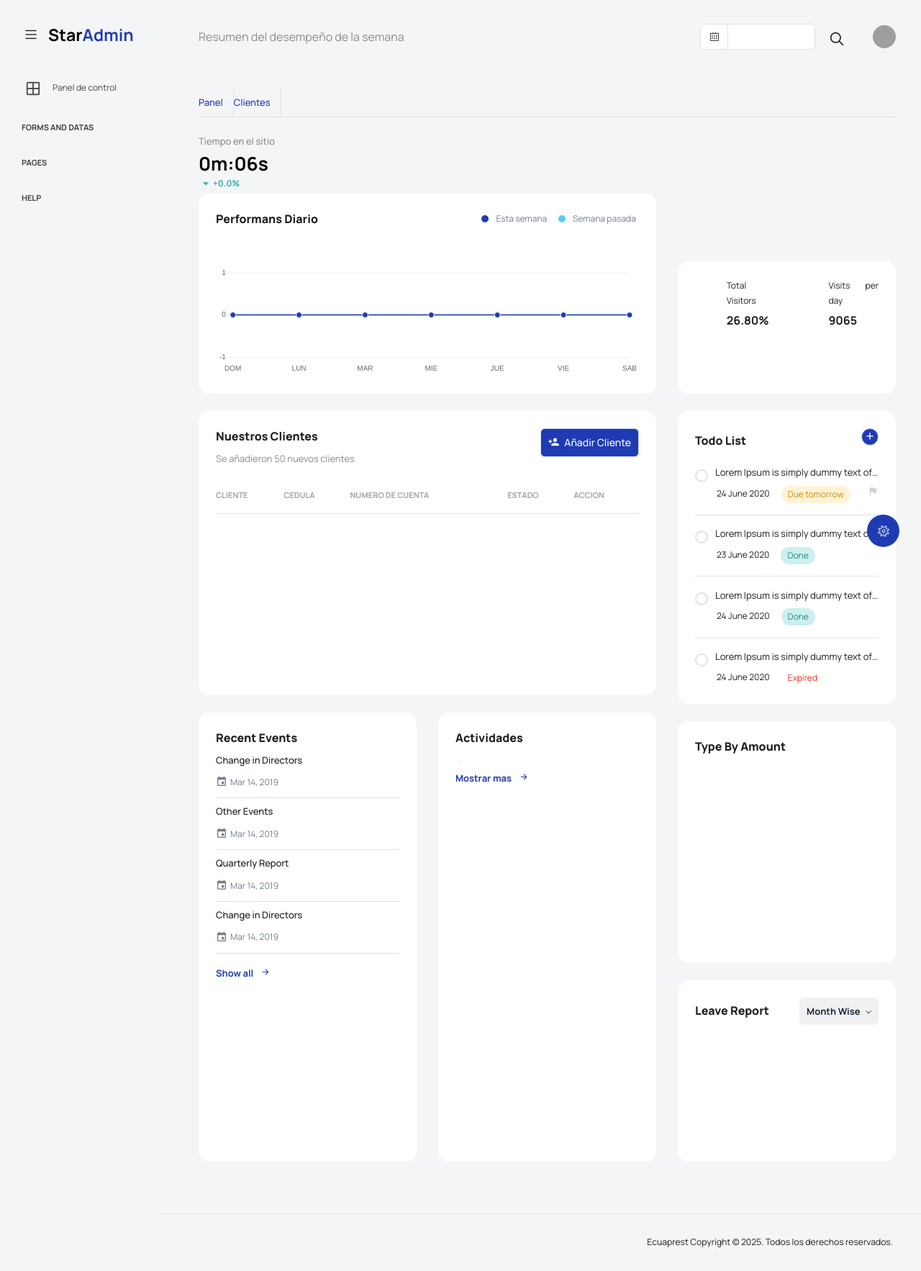
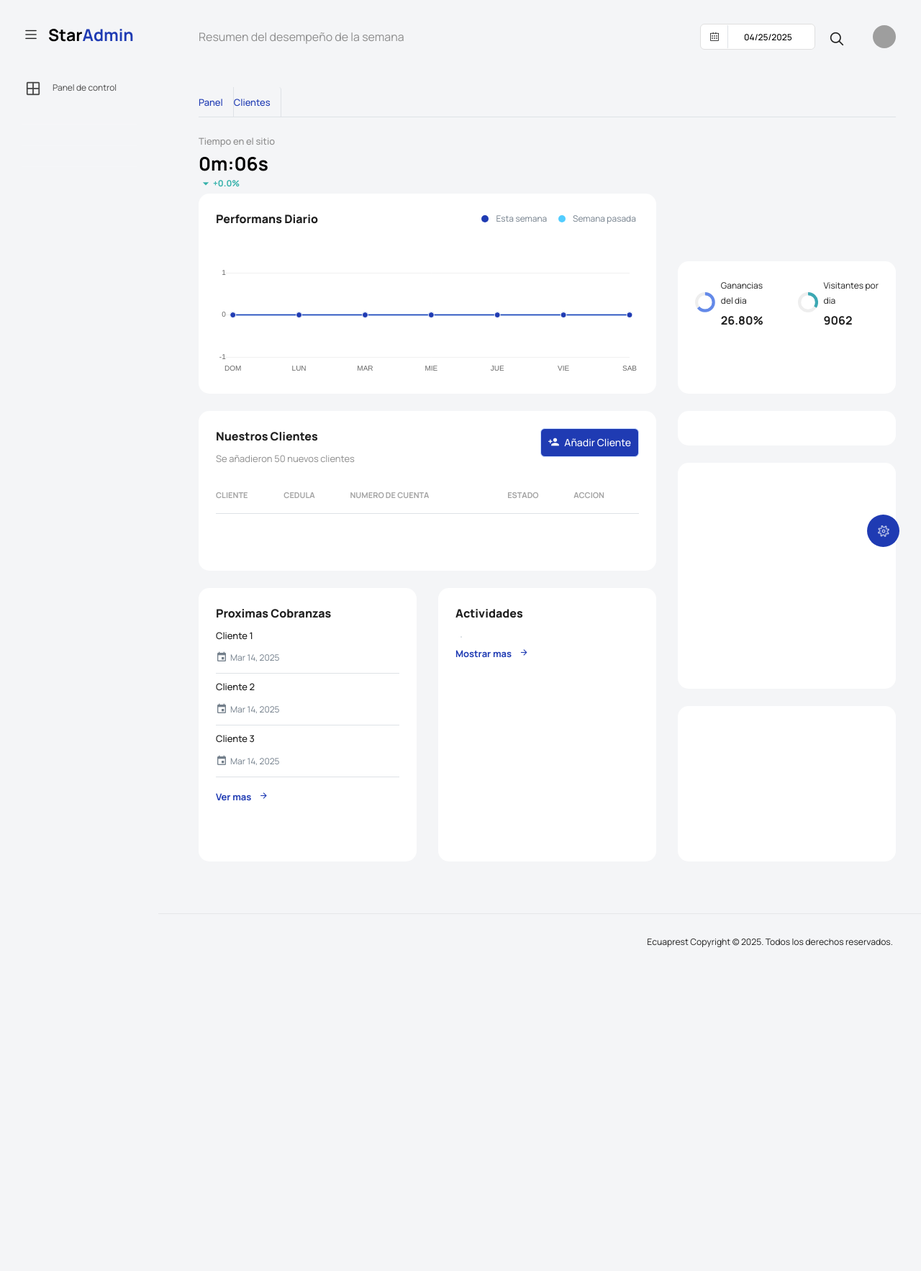
Before and after one commit to Luis-2102/Ecuaprest, a Flask app: page / in a window 1280 px wide. Shown: the whole page at 72% size. After the commit the page ends 1317 px from the top, so only its background shows below. Run offline with Flask 3, Linux system fonts and the light colour scheme; data that the repository does not hold is empty; a map, chart or similar area stays blank; some libraries are stand-ins or nearby versions; grey boxes are pictures that could not be loaded.

Commit message:
actualizacion calendario

```diff
--- a/Desktop/EcuaprestApp/config.py
+++ b/Desktop/EcuaprestApp/config.py
@@ -2,7 +2,7 @@
 import os
 
 class Config:
-#    SQLALCHEMY_DATABASE_URI = 'postgresql://postgres:Luis175365.@localhost:5433/Ecuaprest'
- #   SQLALCHEMY_TRACK_MODIFICATIONS = False
-    SQLALCHEMY_DATABASE_URI = 'postgresql://postgres:1234@localhost:5432/Ecuaprest'
+    SQLALCHEMY_DATABASE_URI = 'postgresql://postgres:Luis175365.@localhost:5433/Ecuaprest'
     SQLALCHEMY_TRACK_MODIFICATIONS = False
+#    SQLALCHEMY_DATABASE_URI = 'postgresql://postgres:1234@localhost:5432/Ecuaprest'
+#    SQLALCHEMY_TRACK_MODIFICATIONS = False
--- a/Desktop/EcuaprestApp/static/js/dashboard.js
+++ b/Desktop/EcuaprestApp/static/js/dashboard.js
@@ -1,4 +1,4 @@
-(function($) {
+(function ($) {
   'use strict';
 
   // Función para cargar los datos de pagos desde la base de datos
@@ -12,14 +12,14 @@
 
   // Función para actualizar la gráfica
   function actualizarGrafica() {
-    cargarDatosPagos().then(function(response) {
+    cargarDatosPagos().then(function (response) {
       if (salesTop) {
         // Actualizar datos del gráfico
         salesTop.data.datasets[0].data = response.thisWeek;
         salesTop.data.datasets[1].data = response.lastWeek;
         salesTop.update();
       }
-    }).catch(function(error) {
+    }).catch(function (error) {
       console.error("Error al cargar datos de pagos:", error);
     });
   }
@@ -27,7 +27,7 @@
   // Variable global para la gráfica
   var salesTop = null;
 
-  $(function() {
+  $(function () {
     if ($("#performaneLine").length) {
       var graphGradient = document.getElementById("performaneLine").getContext('2d');
       var graphGradient2 = document.getElementById("performaneLine").getContext('2d');
@@ -53,7 +53,7 @@
           pointHoverRadius: [2, 2, 2, 2, 2, 2, 2],
           pointBackgroundColor: ['#1F3BB3', '#1F3BB3', '#1F3BB3', '#1F3BB3', '#1F3BB3', '#1F3BB3', '#1F3BB3'],
           pointBorderColor: ['#fff', '#fff', '#fff', '#fff', '#fff', '#fff', '#fff'],
-          },{
+        }, {
           label: 'Semana pasada',
           data: [0, 0, 0, 0, 0, 0, 0],
           backgroundColor: saleGradientBg2,
@@ -102,7 +102,7 @@
           }],
         },
         legend: false,
-        legendCallback: function(chart) {
+        legendCallback: function (chart) {
           var text = [];
           text.push('<div class="chartjs-legend"><ul>');
           for (var i = 0; i < chart.data.datasets.length; i++) {
@@ -140,4 +140,89 @@
       setInterval(actualizarGrafica, 30000);
     }
   });
+
+  if ($("#datepicker-popup").length) {
+    $('#datepicker-popup').datepicker({
+      enableOnReadonly: true,
+      todayHighlight: true,
+    });
+    $("#datepicker-popup").datepicker("setDate", "0");
+  }
+  if ($('#totalVisitors').length) {
+    var bar = new ProgressBar.Circle(totalVisitors, {
+      color: '#fff',
+      // This has to be the same size as the maximum width to
+      // prevent clipping
+      strokeWidth: 15,
+      trailWidth: 15,
+      easing: 'easeInOut',
+      duration: 1400,
+      text: {
+        autoStyleContainer: false
+      },
+      from: {
+        color: '#52CDFF',
+        width: 15
+      },
+      to: {
+        color: '#677ae4',
+        width: 15
+      },
+      // Set default step function for all animate calls
+      step: function (state, circle) {
+        circle.path.setAttribute('stroke', state.color);
+        circle.path.setAttribute('stroke-width', state.width);
+
+        var value = Math.round(circle.value() * 100);
+        if (value === 0) {
+          circle.setText('');
+        } else {
+          circle.setText(value);
+        }
+
+      }
+    });
+
+    bar.text.style.fontSize = '0rem';
+    bar.animate(.64); // Number from 0.0 to 1.0
+  }
+  if ($('#visitperday').length) {
+    var bar = new ProgressBar.Circle(visitperday, {
+      color: '#fff',
+      // This has to be the same size as the maximum width to
+      // prevent clipping
+      strokeWidth: 15,
+      trailWidth: 15,
+      easing: 'easeInOut',
+      duration: 1400,
+      text: {
+        autoStyleContainer: false
+      },
+      from: {
+        color: '#34B1AA',
+        width: 15
+      },
+      to: {
+        color: '#677ae4',
+        width: 15
+      },
+      // Set default step function for all animate calls
+      step: function (state, circle) {
+        circle.path.setAttribute('stroke', state.color);
+        circle.path.setAttribute('stroke-width', state.width);
+
+        var value = Math.round(circle.value() * 100);
+        if (value === 0) {
+          circle.setText('');
+        } else {
+          circle.setText(value);
+        }
+
+      }
+    });
+
+    bar.text.style.fontSize = '0rem';
+    bar.animate(.34); // Number from 0.0 to 1.0
+  }
+
 })(jQuery);
--- /dev/null
+++ b/Desktop/EcuaprestApp/static/vendors/datatables.net-bs4/dataTables.bootstrap4.css
@@ -0,0 +1 @@
+<link rel="stylesheet" type="text/css" href="https://cdn.datatables.net/1.13.7/css/dataTables.bootstrap4.min.css">
--- a/Desktop/EcuaprestApp/templates/base.html
+++ b/Desktop/EcuaprestApp/templates/base.html
@@ -23,6 +23,7 @@
   <script src="https://cdn.tailwindcss.com"></script>
   <!-- endinject -->
   <link rel="shortcut icon" href="static/images/favicon.png" />
+  <link rel="stylesheet" type="text/css" href="https://cdn.datatables.net/1.13.7/css/dataTables.bootstrap4.min.css">
 </head>
 
 <body>
@@ -117,14 +118,9 @@
           <div class="sidebar-bg-options" id="sidebar-dark-theme">
             <div class="img-ss rounded-circle bg-dark border me-3"></div>Oscuro
           </div>
-          <p class="settings-heading mt-2">HEADER SKINS</p>
+          <p class="settings-heading mt-2"></p>
           <div class="color-tiles mx-0 px-4">
-            <div class="tiles success"></div>
-            <div class="tiles warning"></div>
-            <div class="tiles danger"></div>
-            <div class="tiles info"></div>
-            <div class="tiles dark"></div>
-            <div class="tiles default"></div>
+
           </div>
         </div>
       </div>
@@ -139,11 +135,11 @@
             </a>
           </li>
 
-          <li class="nav-item nav-category">Forms and Datas</li>
+          <li class="nav-item nav-category"></li>
 
-          <li class="nav-item nav-category">pages</li>
+          <li class="nav-item nav-category"></li>
 
-          <li class="nav-item nav-category">help</li>
+          <li class="nav-item nav-category"></li>
         </ul>
       </nav>
       <!-- partial -->
@@ -274,6 +270,7 @@
   <!-- Custom js for this page-->
   <script src="static/js/dashboard.js"></script>
   <script src="static/js/Chart.roundedBarCharts.js"></script>
+  <script src="static/js/calendar.js"></script>
   <!-- End custom js for this page-->
 </body>
 
--- a/Desktop/EcuaprestApp/templates/comprobante_pago.html
+++ b/Desktop/EcuaprestApp/templates/comprobante_pago.html
@@ -48,7 +48,7 @@
   <div class="info"><strong>Correo:</strong> {{ cliente.correo }}</div>
   <div class="info"><strong>Fecha de Pago:</strong> {{ pago.fecha_pago.strftime('%d/%m/%Y %H:%M') }}</div>
   <div class="info"><strong>Monto del Abono:</strong> ${{ pago.abono }}</div>
-  <div class="info"><strong>Deuda Asociada:</strong> ${{ deuda.deuda_total}}</div>
+  <div class="info"><strong>Deuda Restante:</strong> ${{ deuda.deuda_total}}</div>
 
   <button onclick="window.print()" class="btn-imprimir">Imprimir Comprobante</button>
 <a href="{{ url_for('clientes') }}" class="btn-imprimir" style="background-color: #6c757d; text-align: center; text-decoration: none; display: inline-block;">
--- a/Desktop/EcuaprestApp/templates/index.html
+++ b/Desktop/EcuaprestApp/templates/index.html
@@ -51,7 +51,7 @@
                         <div id="totalVisitors" class="progressbar-js-circle pr-2"></div>
                       </div>
                       <div>
-                        <p class="text-small mb-2">Total Visitors</p>
+                        <p class="text-small mb-2">Ganancias del dia</p>
                         <h4 class="mb-0 fw-bold">26.80%</h4>
                       </div>
                     </div>
@@ -62,8 +62,8 @@
                         <div id="visitperday" class="progressbar-js-circle pr-2"></div>
                       </div>
                       <div>
-                        <p class="text-small mb-2">Visits per day</p>
-                        <h4 class="mb-0 fw-bold">9065</h4>
+                        <p class="text-small mb-2">Visitantes por dia</p>
+                        <h4 class="mb-0 fw-bold">9062</h4>
                       </div>
                     </div>
                   </div>
@@ -199,16 +199,16 @@
           <div class="col-md-6 col-lg-6 grid-margin stretch-card">
             <div class="card card-rounded">
               <div class="card-body card-rounded">
-                <h4 class="card-title  card-title-dash">Recent Events</h4>
+                <h4 class="card-title  card-title-dash">Proximas cobranzas</h4>
                 <div class="list align-items-center border-bottom py-2">
                   <div class="wrapper w-100">
                     <p class="mb-2 font-weight-medium">
-                      Change in Directors
+                      Cliente 1
                     </p>
                     <div class="d-flex justify-content-between align-items-center">
                       <div class="d-flex align-items-center">
                         <i class="mdi mdi-calendar text-muted me-1"></i>
-                        <p class="mb-0 text-small text-muted">Mar 14, 2019</p>
+                        <p class="mb-0 text-small text-muted">Mar 14, 2025</p>
                       </div>
                     </div>
                   </div>
@@ -216,12 +216,12 @@
                 <div class="list align-items-center border-bottom py-2">
                   <div class="wrapper w-100">
                     <p class="mb-2 font-weight-medium">
-                      Other Events
+                      Cliente 2
                     </p>
                     <div class="d-flex justify-content-between align-items-center">
                       <div class="d-flex align-items-center">
                         <i class="mdi mdi-calendar text-muted me-1"></i>
-                        <p class="mb-0 text-small text-muted">Mar 14, 2019</p>
+                        <p class="mb-0 text-small text-muted">Mar 14, 2025</p>
                       </div>
                     </div>
                   </div>
@@ -229,34 +229,20 @@
                 <div class="list align-items-center border-bottom py-2">
                   <div class="wrapper w-100">
                     <p class="mb-2 font-weight-medium">
-                      Quarterly Report
+                      Cliente 3
                     </p>
                     <div class="d-flex justify-content-between align-items-center">
                       <div class="d-flex align-items-center">
                         <i class="mdi mdi-calendar text-muted me-1"></i>
-                        <p class="mb-0 text-small text-muted">Mar 14, 2019</p>
+                        <p class="mb-0 text-small text-muted">Mar 14, 2025</p>
                       </div>
                     </div>
                   </div>
                 </div>
-                <div class="list align-items-center border-bottom py-2">
-                  <div class="wrapper w-100">
-                    <p class="mb-2 font-weight-medium">
-                      Change in Directors
-                    </p>
-                    <div class="d-flex justify-content-between align-items-center">
-                      <div class="d-flex align-items-center">
-                        <i class="mdi mdi-calendar text-muted me-1"></i>
-                        <p class="mb-0 text-small text-muted">Mar 14, 2019</p>
-                      </div>
-                    </div>
-                  </div>
-                </div>
-
                 <div class="list align-items-center pt-3">
                   <div class="wrapper w-100">
                     <p class="mb-0">
-                      <a href="#" class="fw-bold text-primary">Show all <i class="mdi mdi-arrow-right ms-2"></i></a>
+                      <a href="#" class="fw-bold text-primary">Ver mas <i class="mdi mdi-arrow-right ms-2"></i></a>
                     </p>
                   </div>
                 </div>
@@ -298,72 +284,6 @@
           <div class="col-12 grid-margin stretch-card">
             <div class="card card-rounded">
               <div class="card-body">
-                <div class="row">
-                  <div class="col-lg-12">
-                    <div class="d-flex justify-content-between align-items-center">
-                      <h4 class="card-title card-title-dash">Todo list</h4>
-                      <div class="add-items d-flex mb-0">
-                        <!-- <input type="text" class="form-control todo-list-input" placeholder="What do you need to do today?"> -->
-                        <button
-                          class="add btn btn-icons btn-rounded btn-primary todo-list-add-btn text-white me-0 pl-12p"><i
-                            class="mdi mdi-plus"></i></button>
-                      </div>
-                    </div>
-                    <div class="list-wrapper">
-                      <ul class="todo-list todo-list-rounded">
-                        <li class="d-block">
-                          <div class="form-check w-100">
-                            <label class="form-check-label">
-                              <input class="checkbox" type="checkbox"> Lorem Ipsum is simply dummy text
-                              of the printing <i class="input-helper rounded"></i>
-                            </label>
-                            <div class="d-flex mt-2">
-                              <div class="ps-4 text-small me-3">24 June 2020</div>
-                              <div class="badge badge-opacity-warning me-3">Due tomorrow</div>
-                              <i class="mdi mdi-flag ms-2 flag-color"></i>
-                            </div>
-                          </div>
-                        </li>
-                        <li class="d-block">
-                          <div class="form-check w-100">
-                            <label class="form-check-label">
-                              <input class="checkbox" type="checkbox"> Lorem Ipsum is simply dummy text
-                              of the printing <i class="input-helper rounded"></i>
-                            </label>
-                            <div class="d-flex mt-2">
-                              <div class="ps-4 text-small me-3">23 June 2020</div>
-                              <div class="badge badge-opacity-success me-3">Done</div>
-                            </div>
-                          </div>
-                        </li>
-                        <li>
-                          <div class="form-check w-100">
-                            <label class="form-check-label">
-                              <input class="checkbox" type="checkbox"> Lorem Ipsum is simply dummy text
-                              of the printing <i class="input-helper rounded"></i>
-                            </label>
-                            <div class="d-flex mt-2">
-                              <div class="ps-4 text-small me-3">24 June 2020</div>
-                              <div class="badge badge-opacity-success me-3">Done</div>
-                            </div>
-                          </div>
-                        </li>
-                        <li class="border-bottom-0">
-                          <div class="form-check w-100">
-                            <label class="form-check-label">
-                              <input class="checkbox" type="checkbox"> Lorem Ipsum is simply dummy text
-                              of the printing <i class="input-helper rounded"></i>
-                            </label>
-                            <div class="d-flex mt-2">
-                              <div class="ps-4 text-small me-3">24 June 2020</div>
-                              <div class="badge badge-opacity-danger me-3">Expired</div>
-                            </div>
-                          </div>
-                        </li>
-                      </ul>
-                    </div>
-                  </div>
-                </div>
               </div>
             </div>
           </div>
@@ -375,7 +295,7 @@
                 <div class="row">
                   <div class="col-lg-12">
                     <div class="d-flex justify-content-between align-items-center mb-3">
-                      <h4 class="card-title card-title-dash">Type By Amount</h4>
+                      <h4 class="card-title card-title-dash"></h4>
                     </div>
                     <canvas class="my-auto" id="doughnutChart" height="200"></canvas>
                     <div id="doughnut-chart-legend" class="mt-5 text-center"></div>
@@ -393,18 +313,18 @@
                   <div class="col-lg-12">
                     <div class="d-flex justify-content-between align-items-center mb-3">
                       <div>
-                        <h4 class="card-title card-title-dash">Leave Report</h4>
+                        <h4 class="card-title card-title-dash"></h4>
                       </div>
                       <div>
-                        <div class="dropdown">
+                        <!--  <div class="dropdown">
                           <button class="btn btn-secondary dropdown-toggle toggle-dark btn-lg mb-0 me-0" type="button"
                             id="dropdownMenuButton3" data-bs-toggle="dropdown" aria-haspopup="true"
-                            aria-expanded="false"> Month Wise </button>
-                          <div class="dropdown-menu" aria-labelledby="dropdownMenuButton3">
+                            aria-expanded="false"> </button>
+                         <div class="dropdown-menu" aria-labelledby="dropdownMenuButton3">
                             <h6 class="dropdown-header">week Wise</h6>
                             <a class="dropdown-item" href="#">Year Wise</a>
                           </div>
-                        </div>
+                        </div> -->
                       </div>
                     </div>
                     <div class="mt-3">
```
Lines whose indentation alone changed are shown as unchanged.
